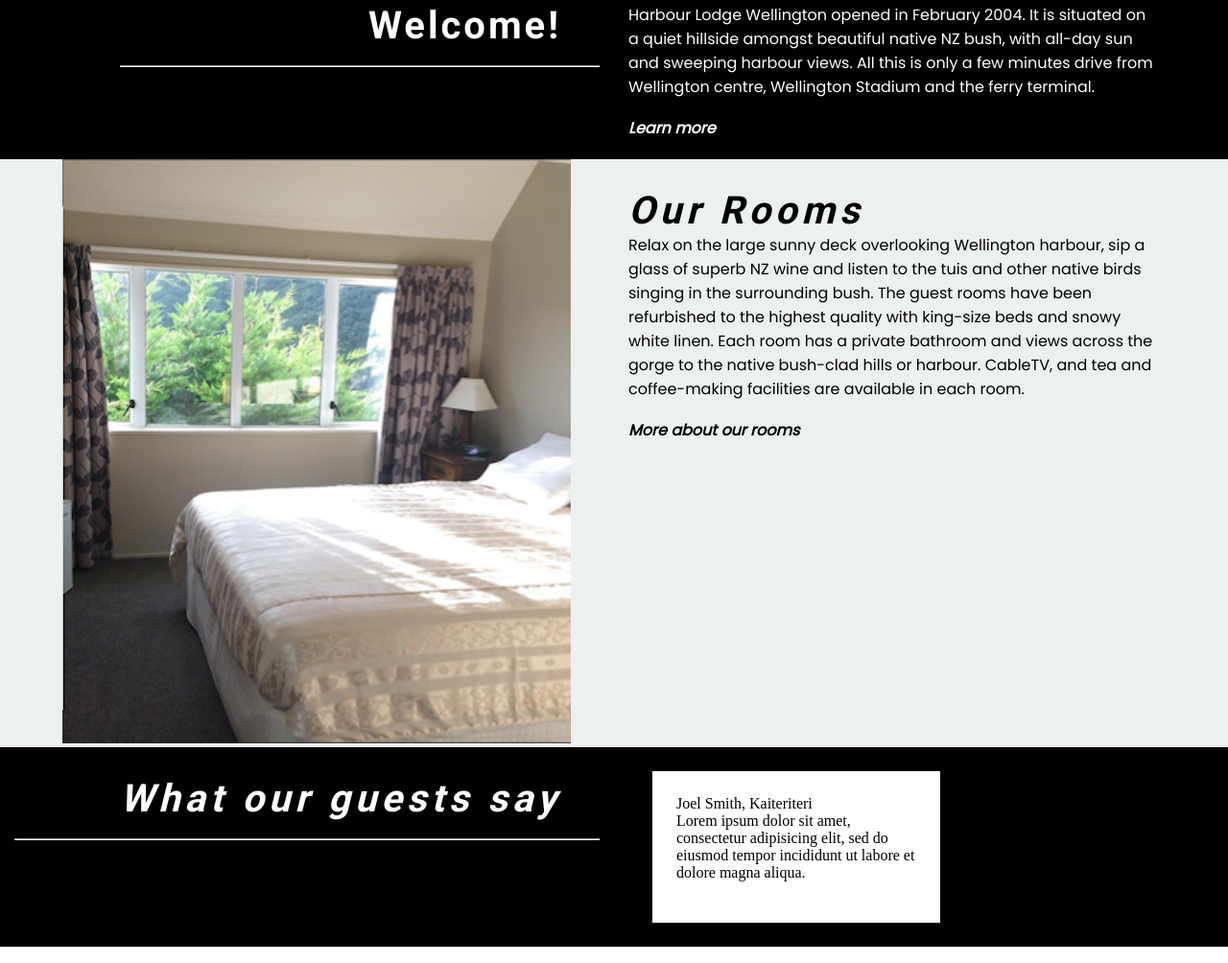
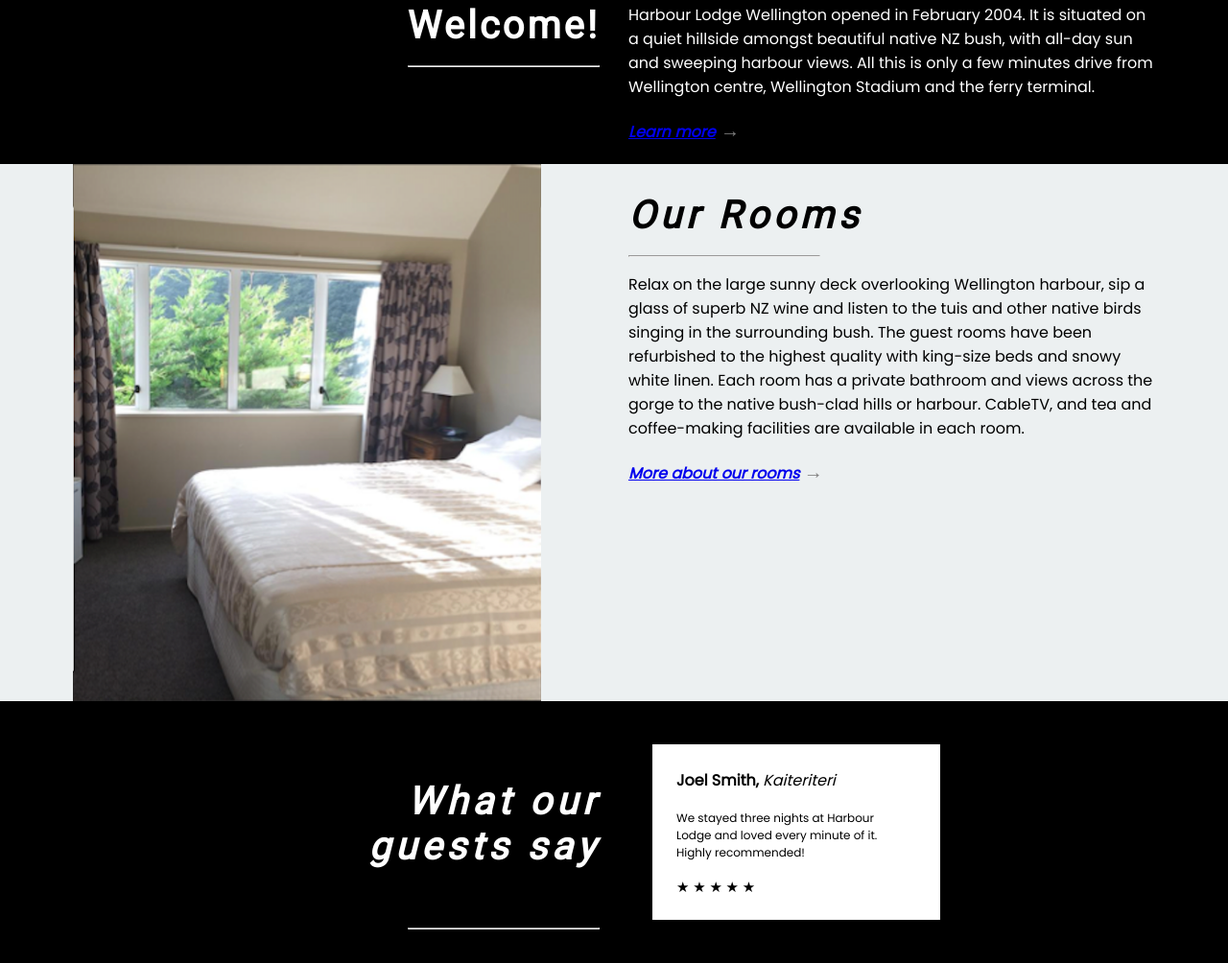
Before and after one commit to JonnySaito/Formative-1.2-Harb_Lodge, a plain HTML site: page index.html in a window 1280 px wide. Shown: the part 872-1876 px from the top of the page at 96% size. Drawn offline with Linux system fonts and the light colour scheme.

Commit message:
adjustments

```diff
--- a/index.html
+++ b/index.html
@@ -6,8 +6,7 @@
         <meta name="viewport" content="width=device-width, initial scale=1">
         <!-- for Flex Box -->
 
-        <link href="https://fonts.googleapis.com/css?family=Roboto:700" rel="stylesheet">
-        <link href="https://fonts.googleapis.com/css?family=Roboto:300" rel="stylesheet">
+        <link href="https://fonts.googleapis.com/css?family=Roboto" rel="stylesheet">
         <link href="https://fonts.googleapis.com/css?family=Poppins" rel="stylesheet">
 
     <title>Formative 1.2: Harbour Lodge</title>
@@ -91,11 +90,9 @@
                     </p>
                     <br/>
                     <p class="boldLearnMore">
-                        Learn more
+                        <a href="#">Learn more<a/><span class="rightArrow"> &#8594;</span>
+
                     </p>
-                    <!-- grey arrow -->
-
-
 
                 </div>
             </div>
@@ -108,35 +105,41 @@
 
                 <div class="col col6">
                     <h2 class="ourRoomsHeading">Our Rooms</h2>
+                    <br/>
+                    <hr class="ourRoomsLine">
+                    <br/>
                     <p class="ourRoomsText">
                         Relax on the large sunny deck overlooking Wellington harbour, sip a glass of superb NZ wine and listen to the tuis and other native birds singing in the surrounding bush. The guest rooms have been refurbished to the highest quality with king-size beds and snowy white linen. Each room has a private bathroom and views across the gorge to the native bush-clad hills or harbour. CableTV, and tea and coffee-making facilities are available in each room.
                     </p>
                     <br/>
                     <p class="ourRoomsMore">
-                    More about our rooms
+                        <a href="#">More about our rooms<a/>
+                        <span class="rightArrow"> &#8594;</span>
                     </p>
                 </div>
             </div>
 
-            <div class="row black bottomBlock">
+            <div class="row black bottomRow">
                 <div class="col col6 black">
 
-                    <h2 class="guestHeading">What our guests say</h2>
-                    <br>
-                    <hr>
-                    <br>
+                    <h2 class="guestHeading">What our<br>guests say
+                    </h2>
+                    <hr class="guestLine">
+
                 </div>
 
                 <div class="col col6 black">
                     <div class="guestBox">
-                        <p class="guestComment">Joel Smith, Kaiteriteri
-                        <br/>
-                            Lorem ipsum dolor sit amet, consectetur adipisicing elit, sed do eiusmod tempor incididunt ut labore et dolore magna aliqua.
+                        <p class="guestBoxHead"><span class="bold">Joel Smith,</span> <em>Kaiteriteri</em>
                         </p>
                         <br/>
-
-                        <!-- 5 stars -->
-
+                        <p class="guestComment">We stayed three nights at Harbour Lodge and loved every minute of it. Highly recommended!
+                        </p>
+                        <br/>
+                            <!-- 5 stars -->
+                        <p>
+                            <span style='font-size:15px;'>&#9733; &#9733; &#9733; &#9733; &#9733;</span>
+                        </p>
                     </div>
 
 
--- a/scss/_grid.scss
+++ b/scss/_grid.scss
@@ -48,6 +48,7 @@ $smlWidth: 412px;
         .offsetM#{$i}{
             margin-left:$columnWidth * $i;
         }
+
     }
 }
 
--- a/scss/style.scss
+++ b/scss/style.scss
@@ -30,8 +30,8 @@
 }
 
 .line_decoration{
-	width: 100%;
-	border: 2px solid gray;
+	width: 80%;
+	border: 1px solid gray;
 }
 
 body {
@@ -44,12 +44,12 @@ p {
 
 h1{
 	font-family: 'Roboto', sans-serif;
-	font-size: 3.5em;
+	font-size: 4em;
 	letter-spacing: 2px;
 	font-weight: bold;
 	text-transform: uppercase;
 	color: white;
-	width: 40%;
+	width: 60%;
 	height: 70px;
 }
 
@@ -57,6 +57,14 @@ h2{
 	font-family: 'Roboto', sans-serif;
 	font-size: 2.5em;
 	font-weight: bold;
+}
+
+a:hover {
+  color: gray;
+}
+
+a:visited {
+  color: #3eafe0;
 }
 
 
@@ -69,6 +77,10 @@ h2{
 
 }
 
+.bold{
+	font-weight: bold;
+}
+
 #img__gallery{
 	padding-left: 8px;
 	padding-bottom: 30px;
@@ -77,7 +89,11 @@ h2{
 }
 
 #img__ourRooms{
-	padding-left: 50px;
+	display: block;
+	margin-left: auto;
+	margin-right: auto;
+	width: 80%;
+	height: auto;
 }
 
 ul{
@@ -152,7 +168,6 @@ li a:hover {
 	.welcomeHeading{
 		text-align: right;
 		color: white;
-		padding-right: 40px;
 		letter-spacing: 3px;
 	}
 
@@ -166,18 +181,21 @@ li a:hover {
 }
 
 .welcomeLine{
-	width: 500px;
+	width: 200px;
 	float: right;
 	color: white;
 }
-
-
 
 .boldLearnMore{
 	font-family: Poppins, sans-serif;
 	font-weight: bold;
 	font-style: italic;
 	color: white;
+}
+
+.rightArrow{
+	color: gray;
+	font-size: 20px;
 }
 
 .ourRoomsHeading{
@@ -188,12 +206,19 @@ li a:hover {
 	padding-top: 30px;
 }
 
+.ourRoomsLine{
+	width: 200px;
+	float: left;
+	color: black;
+}
+
+
 .ourRoomsText{
-	color: black;
 	font-family: Poppins, sans-serif;
 	font-weight: none;
 	margin:20 10 10 0;
 	width: 90%;
+	color: black;
 }
 
 .ourRoomsMore{
@@ -203,13 +228,32 @@ li a:hover {
 	color: black;
 }
 
+.bottomRow{
+	padding-top: 20px;
+	padding-bottom: 20px;
+
+	.guestHeading{
+		color: white;
+		letter-spacing: 3px;
+		font-style: italic;
+		text-align: right;
+		letter-spacing: 5px;
+		padding: 10% 0;
+	}
+}
+
 .guestHeading{
 	color: white;
 	font-style: italic;
 	text-align: right;
-	padding-right: 40px;
 	letter-spacing: 5px;
-	padding-top: 30px;
+	padding: 10% 0;
+}
+
+.guestLine{
+	width:200px;
+	float: right;
+	color: white;
 }
 
 .guestBox{
@@ -218,3 +262,17 @@ li a:hover {
 	margin: 25px;
 	background-color: white;
 }
+
+.guestBoxHead{
+	color: black;
+	font-family: Poppins, sans-serif;
+}
+
+.guestComment{
+	color: black;
+	font-family: Poppins, sans-serif;
+	font-size: 12px;
+	font-weight: none;
+	margin:20 10 10 0;
+	width: 90%;
+}
```
Also changed, not shown: css/style.css, 1 other file.
